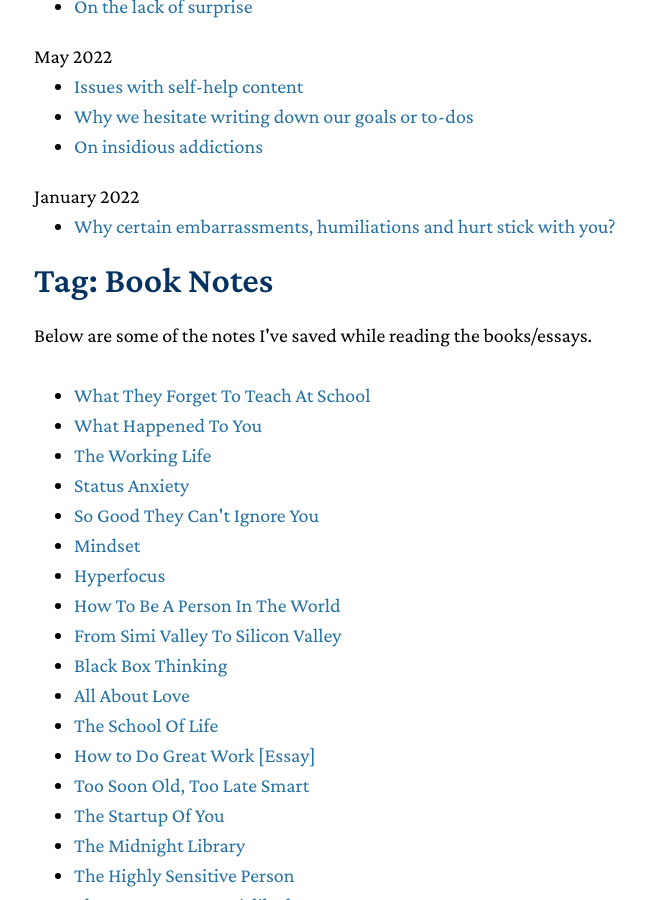
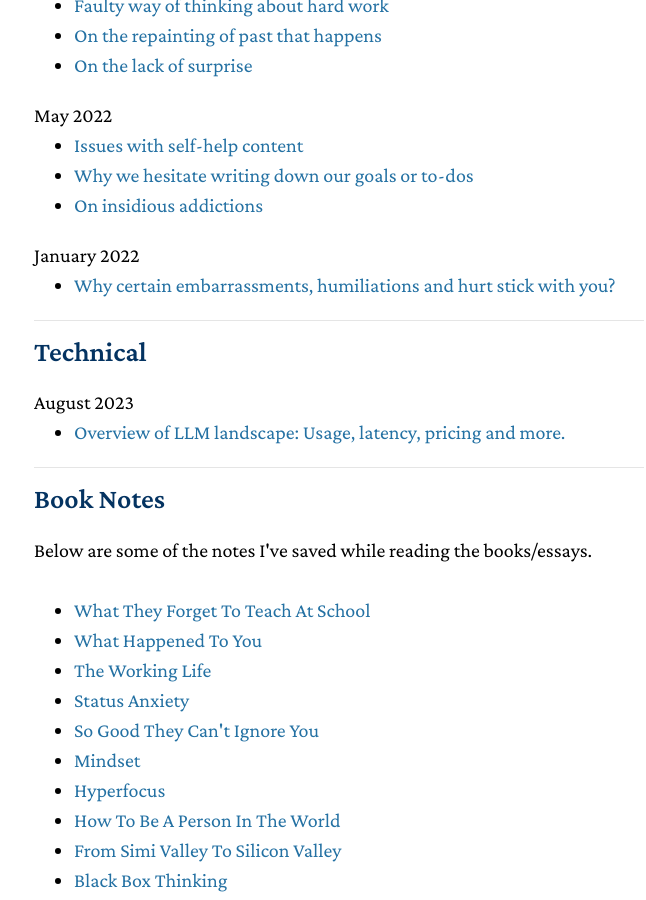
Before and after one commit to ishan00/ishantarunesh.com, a Jekyll site: the page built from archive.html, in a window 1280 px wide and 900 px high, scrolled down 1315 px. Shown: the whole window, without its empty margins (301-947 px from the left). Built offline with Jekyll 4.4.1, drawn with Linux system fonts in a browser that asks for light colours; nearby versions of some CDN libraries; a style sheet for code colours, icons or effects is not loaded; some of the changed lines change nothing that is shown; some of the changed text lies outside the part shown.

Commit message:
Added post

```diff
--- /dev/null
+++ b/_posts/2023-08-30-overview-of-llm-landscape.md
@@ -0,0 +1,208 @@
+---
+title: 'Overview of LLM landscape: Usage, latency, pricing and more.'
+layout: post
+date: 2023-08-30 14:00 +0530
+tags: technical
+permalink: overview-of-llm-landscape
+---
+
+## Introduction
+
+With an array of large language models (LLMs) available today, selecting
+the right one for your specific use case can be daunting. Each model
+comes with its trade-offs. By understanding the trade-offs involved in
+the mode of usage, latency, pricing, and overall performance, you\'ll be
+empowered to make informed decisions about the selection. In this post,
+we will list and compare various large language models, delving into
+their respective strengths, limitations, and feasibility for different
+applications. We have clustered the model into groups based on how one
+can access them. Let\'s go over the groups one-by-one.
+
+## Private models available through API
+
+The first cluster of models that we will cover are models that are
+available as an API. The model weights aren\'t exposed to the public.
+This includes models from OpenAI, Cohere, and Vertex AI.
+
+[OpenAI](https://openai.com/) is at the forefront of
+developing large language models, with GPT-4 being its most powerful
+offering. GPT-4 is available on the
+[web](https://chat.openai.com/) at a \$20/month
+subscription, but the API access is still on the waitlist. The other
+flagship models for completion (text-davinci-002, text-davinci-003) and
+chat (gpt-3.5-turbo) are available on the web and as an API.
+
+[Cohere](https://cohere.com/) offers multiple flagship
+models for specialized use cases such as classification, embeddings,
+summarisation, and reranking apart from the generation model. Using a
+specialized model, for example, for classification, works better than
+using the generation model with classification examples given in the
+prompt. Similar to OpenAI, these models can be accessed through API.
+Cohere also uniquely offers [fine-tuning models on your own
+dataset](https://docs.cohere.com/docs/training-custom-models).
+
+[Vertex AI](https://cloud.google.com/vertex-ai) (ML
+platform within Google Cloud Platform) upgraded their offerings with the
+latest released [PaLM
+2](https://blog.google/technology/ai/google-palm-2-ai-large-language-model/)
+models. PaLM 2 models are multilingual and also explicitly trained for
+reasoning and coding application. The family of the model consists of 4
+different models --- Gecko, Otter, Bison, and Unicorn (in increasing
+order of size). The largest publicly available model is Bison, and can
+be accessed as an API through GCP.
+
+There are multiple other private models that are still in BETA. The
+companies developing them aren\'t providing API access yet. In the
+future, we can expect these models with an API-type access as well once
+the companies figure out their business models. We\'ll list down some
+models that fall into this category
+
+[Claude](https://www.anthropic.com/index/introducing-claude),
+famously called the rival of ChatGPT from the company Anthropic has been
+trained to perform well in language generation, information retrieval,
+and assisting with code writing. There is a waitlist for using Claude,
+and most likely the, access is currently being granted to organizations
+for the partner program. However, Claude is also available as a [slack
+bot](https://www.anthropic.com/claude-in-slack) for trying
+out.
+
+Inflection AI, launched its super powerful personal assistant named
+[Pi](https://heypi.com/talk). The model is available for
+demo on their [website](https://heypi.com/talk) and also
+through Whatsapp, Instagram, or SMS. There is no mention of an API
+access yet, so likely it isn\'t going to be available for commercial use
+anytime soon. Pi is closer to a personal assistant than any other model
+in the post. It claims to be more kind and helpful in conversations.
+
+[LLaMA](https://ai.facebook.com/blog/large-language-model-llama-meta-ai/)
+is a family of foundational models ranging from 7B to 65B parameters
+released by META. Among the models in the list, this has only been
+released for research purposes and not commercial use. The model weights
+can be downloaded upon filling out a
+[form](https://docs.google.com/forms/d/e/1FAIpQLSfqNECQnMkycAp2jP4Z9TFX0cGR4uf7b_fBxjY_OjhJILlKGA/viewform).
+Despite being smaller in size, LLaMA and models based on it (Alpaca and
+Vicuna) are highly powerful in their generation quality.
+
+### Open-source models
+
+The second cluster of models are models that are released as
+open-source. These models are available for download through the
+huggingface hub. However, due to their size, some models are still
+better off being used through an API than running locally.
+
+Google released the Flan family of models trained using the novel method
+of instruction tuning over pre trained T5 or BERT. We include the
+[Flan-T5](https://huggingface.co/docs/transformers/model_doc/flan-t5)
+models in our article for analysis. These are the smallest models in the
+post ranging from 80M (flan-t5-small) to 11B (flan-t5-xxl), and can run
+on a laptop locally.
+
+[MPT](https://www.mosaicml.com/blog/mpt-7b) is a family of
+LLM models released by Mosaic ML (now part of Databricks). Open-sourced
+and available for commercial use, MPT models are trained on large
+amounts of data (1T) and offer large context windows (65K for
+MPT-7B-StoryWriter-65k+). The 7B parameter models is available in
+multiple formats (MPT-7B, MPT-7B-Instruct, MPT-7B-Chat) and
+[outperforms](https://assets-global.website-files.com/61fd4eb76a8d78bc0676b47d/64547b623e779885728099ec_image5.png)
+all other models in the same parameter range.
+
+[EleutherAI](https://www.eleuther.ai/) is a non-profit
+research institute that evolved from a Discord server. It\'s a group of
+full-time and part-time researchers, along with volunteers, that aim to
+democratize the development of LLMs. Models include GPT Neo family with
+sizes ranging from 125M to 20B.
+
+The [BLOOM](https://huggingface.co/bigscience) family of
+models, by BigScience, results from the largest collaboration of AI
+researchers worldwide. With 176 billion parameters, BLOOM can generate
+text in 46 languages. They offer various model sizes ranging from 560M
+to 176B. BLOOM also offers a chat model along with a completion model.
+
+[Vicuna](https://lmsys.org/blog/2023-03-30-vicuna/) is an
+open-source chatbot model trained by fine-tuning LLaMA on user-shared
+conversations. It claims to perform at 90% of the quality of GPT-4 and
+outperform other models while only being 13B in parameter size. The code
+and weights are available for use. The online demo can be found
+[here](https://chat.lmsys.org/)
+
+[Falcon](https://huggingface.co/blog/falcon) is the most
+recently released model in the list, and it tops the [public
+leaderboard](https://huggingface.co/spaces/HuggingFaceH4/open_llm_leaderboard).
+Released by Technology Innovation Institute (TII), the models come with
+Apache 2.0 software license that opens it up for public and commercial
+use.
+
+Next we move on the analysing these models on their pricing, latency and
+mode of usage (local, hosting, API).
+
+### Analysis of model trade-offs (usage, latency and pricing)
+
+The three models (OpenAI, Cohere and Vertex AI) available through API
+follow a pay-per-usage pricing model and have competitive pricing.
+
+For OpenAI, the cost is \$0.02/1000 tokens for text-davinci-003 and
+\$0.002/1000 tokens for text-davinci-002 and gpt-3.5-turbo. Due to
+excessive use however, OpenAI models offer poor guarantee on latency.
+For Cohere, the generate API costs \$0.015/1000 tokens (equivalent of
+\$0.02 for text-davinci-003). It's recommended to use task specific APIs
+for classify, summarise rather than the generate API as task specific
+models are more accurate and lower priced (\$0.2 for 1000
+classifications). For Vertex AI, The cost is \$0.05/1000 tokens
+(considering 5 character per token) for complete (text-bison-001) and
+\$0.025/1000 tokens for chat.
+
+Models available on Huggingface hub fall into two buckets.
+
+-   Models small enough to run locally.
+-   Models that require API inference or Hosting.
+
+The first bucket includes flan models, gpt-neo models, falcon-7b, MPT-7B
+etc. These can run on a local PC (\~16GB of RAM) which reduces inference
+time drastically (no API call). From the group falcon-7b and MPT-7B
+model are good at generation task.
+
+The models in the second bracket can be accessed through their public
+API for free. Popular models on the hub suffer the same problem of
+contention and thus the API call take \~30s to complete. When using the
+free API it is advisable to use slightly smaller model within the model
+family. HF hub doesn't keep all models loaded for the inference so the
+first call to the API might include the time for loading the model in
+memory (the latency analysis here will depend on how frequent the API
+calls are for the use case)
+
+In order to alleviate the issues of latency, one can host these models
+on AWS, GCP etc. Huggingface also allows quick integration to these
+cloud providers through it's [inference
+endpoints](https://huggingface.co/docs/inference-endpoints/index).
+Based on the region of use, one can choose a nearby server location. The
+pricing here is based on the hardware and users are charged on a hourly
+basis. The cheapest offering being \$0.6/hr for a NVIDIA T4 (14GB) to
+\$45.0/hr for 8 NVIDIA A100 (640GB).
+
+API calls to GPT-4 require \>20s and deem it unsuitable for real-time
+interactions. If your use-case is time critical (such as real time
+conversations or chat), GPT-4 is unsuitable. However it's the best
+offering for offline tasks (summarisation, storytelling etc).
+
+If a larger context window is needed, MPT-7B-StoryWriter-65k+ offers a
+context window of 65k (even more than text-davinci-003). If your use
+case involves language other than english, BLOOM and Vertex AI supports
+multilingual models.
+
+The choice of models depends on the task at hand. Within the subset of
+local models, if you want really fast inference time for generation
+task, it is highly recommended to use falcon-7b. and for simpler task
+such as classification, one can use even smaller models such as Flan-T5.
+If time is not critical for your application, text-davinci-002 performs
+well with few-shot prompting on a classfication task. For generation
+however it suffers and we recommend using text-davinci-003.
+
+If you are planning to host a model from huggingface hub, the choice of
+model will also depend on the the hardware requirement (pricing
+proportional to hardware). In that case we can look at models in
+different parameter ranges. For models with parameters of order 7B,
+falcon-7b is highly recommended.
+
+If you are looking to use models just for personal use (as a search
+engine or to get basic task done), you should checkout Pi, Claude and
+GPT-4 (web)
--- a/notes.html
+++ b/archive.html
@@ -4,7 +4,11 @@
 permalink: archive
 ---
 
-<h1 id="personal"> Tag: Personal </h1>
+<h3>Tags - <a href="#personal">Personal</a>, <a href="#technical">Technical</a>, <a href="#notes">Book Notes</a></h3>
+
+<hr>
+
+<h3 id="personal">Personal</h3>
 
 <ul>
 {% for post in site.posts %}
@@ -21,7 +25,28 @@
 {% endfor %}
 </ul>
 
-<h1 id="notes"> Tag: Book Notes </h1>
+<hr>
+
+<h3 id="technical">Technical</h3>
+
+<ul>
+{% for post in site.posts %}
+	{% if post.tags contains 'technical' %}
+		{% assign currentdate = post.date | date: "%B %Y" %}
+		{% if currentdate != date %}
+		</ul>
+			{{ currentdate }}
+		<ul>
+			{% assign date = currentdate %}
+		{% endif %}
+		<li><a href="{{ post.url }}">{{ post.title }}</a></li>
+	{% endif %}
+{% endfor %}
+</ul>
+
+<hr>
+
+<h3 id="notes">Book Notes</h3>
 Below are some of the notes I've saved while reading the books/essays.
 <br>
 <br>
```
